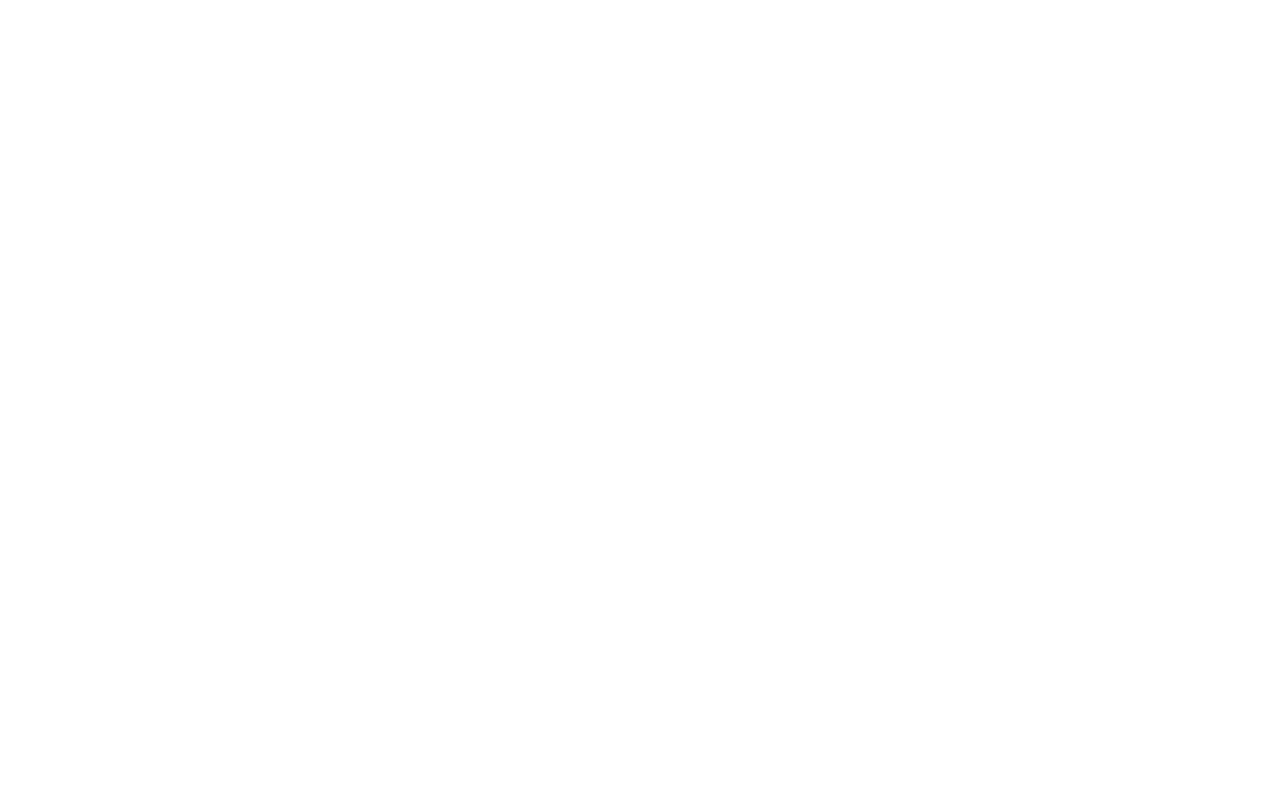
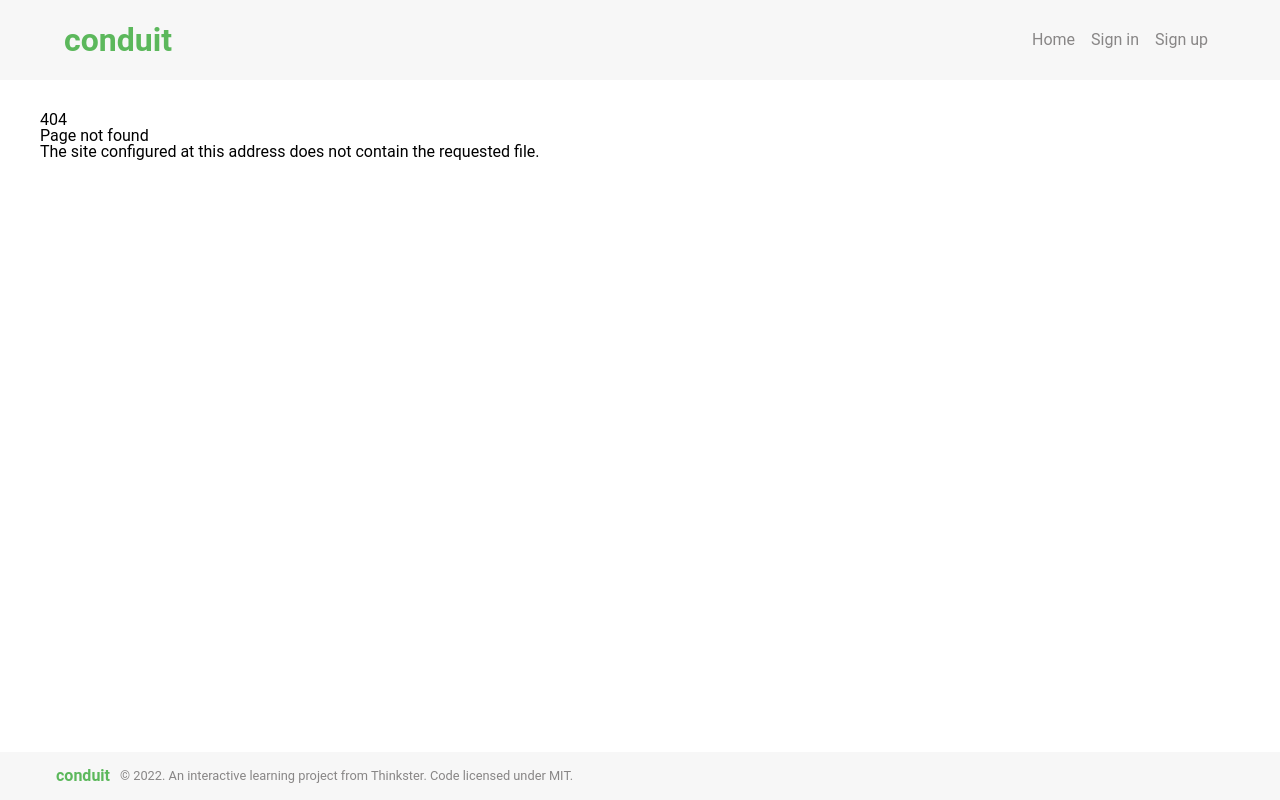
Before and after one commit to DmitryReztsov/blog-front, a React (Create React App) app: page /profile/1 in a window 1280 px wide. Before the commit this address had no page. Built offline with nearby package versions, Linux system fonts and the light colour scheme.

Commit message:
добавлен страница если введен неверный адрес

```diff
--- a/src/components/App/App.tsx
+++ b/src/components/App/App.tsx
@@ -8,6 +8,7 @@
 import Register from "../pages/Register/Register";
 import Login from "../pages/Login/Login";
 import './App.css'
+import NotFound from "../pages/NotFound/NotFound";
 
 function App() {
   return (
@@ -20,6 +21,7 @@
                 <Route path={"profile"} element={<Profile/>}/>
                 <Route path={"login"} element={<Login/>}/>
                 <Route path={"register"} element={<Register/>}/>
+                <Route path={"*"} element={<NotFound/>}/>
             </Route>
         </Routes>
     </div>
--- /dev/null
+++ b/src/components/pages/NotFound/NotFound.tsx
@@ -0,0 +1,16 @@
+import React, {FC} from 'react';
+import Container from "../../Container/Container";
+
+const NotFound: FC = () => {
+    return (
+        <div>
+            <Container>
+                <h2>404</h2>
+                <p>Page not found</p>
+                <p>The site configured at this address does not contain the requested file.</p>
+            </Container>
+        </div>
+    );
+};
+
+export default NotFound;
```
